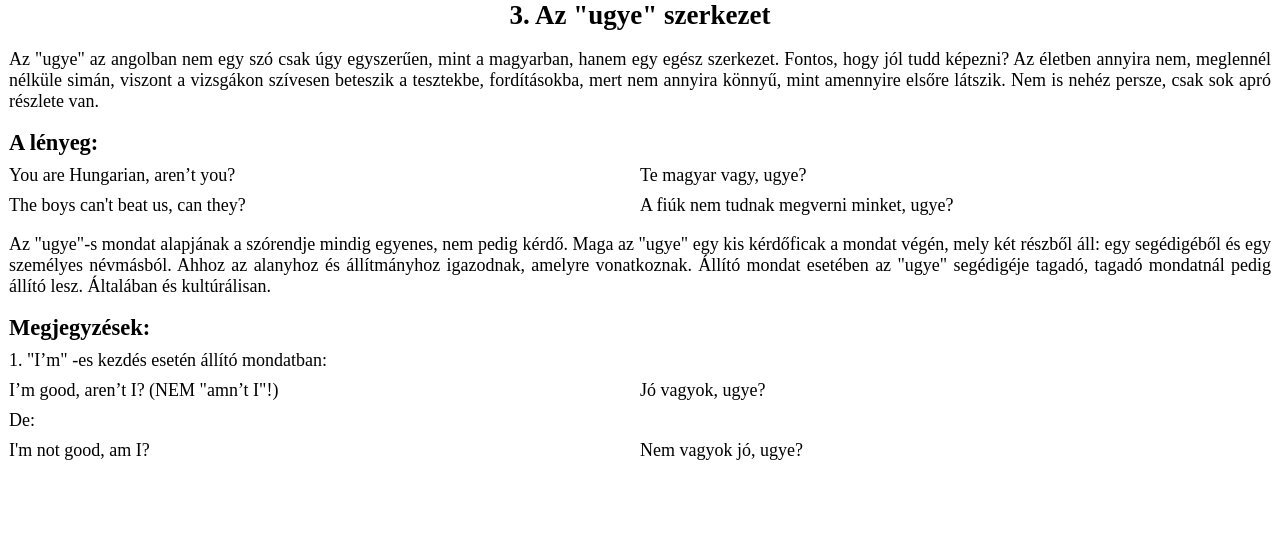
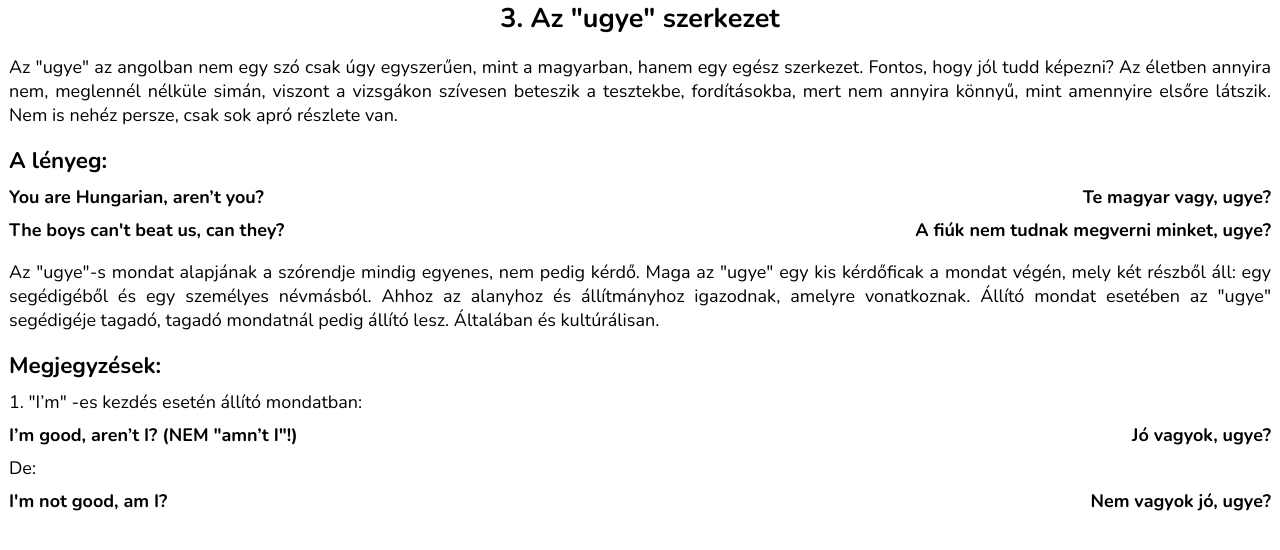
Before and after one commit to xdevtomix/angoljegyzet, a React (Vite) app: page / in a window 1280 px wide. Shown: the top 550 px of the page. Built offline with nearby package versions, Linux system fonts and the light colour scheme; the HTML template or start-up script is replaced by a standard one.

Commit message:
tag questions work 2

```diff
--- a/src/components/TagQuestions.jsx
+++ b/src/components/TagQuestions.jsx
@@ -18,11 +18,11 @@ export default function TagQuestions() {
 
             <SubTitle>A lényeg:</SubTitle>
 
-            <Row>
+            <Row bold>
                 <span>You are Hungarian, aren’t you?</span>
                 <span>Te magyar vagy, ugye?</span>
             </Row>
-            <Row last>
+            <Row bold last>
                 <span>The boys can't beat us, can they?</span>
                 <span>A fiúk nem tudnak megverni minket, ugye?</span>
             </Row>
@@ -35,17 +35,17 @@ export default function TagQuestions() {
             </Paragraph>
 
             <SubTitle>Megjegyzések:</SubTitle>
-            <Row solo>
+            <Row>
                 <span>1. "I’m" -es kezdés esetén állító mondatban:</span>
             </Row>
-            <Row>
+            <Row bold>
                 <span>I’m good, aren’t I? (NEM "amn’t I"!)</span>
                 <span>Jó vagyok, ugye?</span>
             </Row>
-            <Row solo>
+            <Row>
                 <span>De:</span>
             </Row>
-            <Row last>
+            <Row bold last>
                 <span>I'm not good, am I?	</span>
                 <span>Nem vagyok jó, ugye?</span>
             </Row>
--- a/src/index.css
+++ b/src/index.css
@@ -1,5 +1,7 @@
+@import url('https://fonts.googleapis.com/css2?family=Nunito:wght@400;700&display=swap');
+
 * {
-    font-family: cursive;
+    font-family: 'Nunito', sans-serif;
     padding: 0;
     margin: 0;
     border: none;
--- a/src/styled-components/Row.jsx
+++ b/src/styled-components/Row.jsx
@@ -4,8 +4,16 @@ export const Row = styled.div`
     display: flex;
     justify-content: space-between;
     margin-bottom: ${({last}) => last ? '1rem' : '0.5rem'};
+    font-weight: ${({bold}) => bold ? '700' : '400'};
 
     span {
-        width: ${({solo}) => solo ? '100%' : '50%'}
+
+        :nth-child(1) {
+            text-align: start;
+        }
+
+        :nth-child(2) {
+            text-align: end;
+        }
     }
 `;
```
